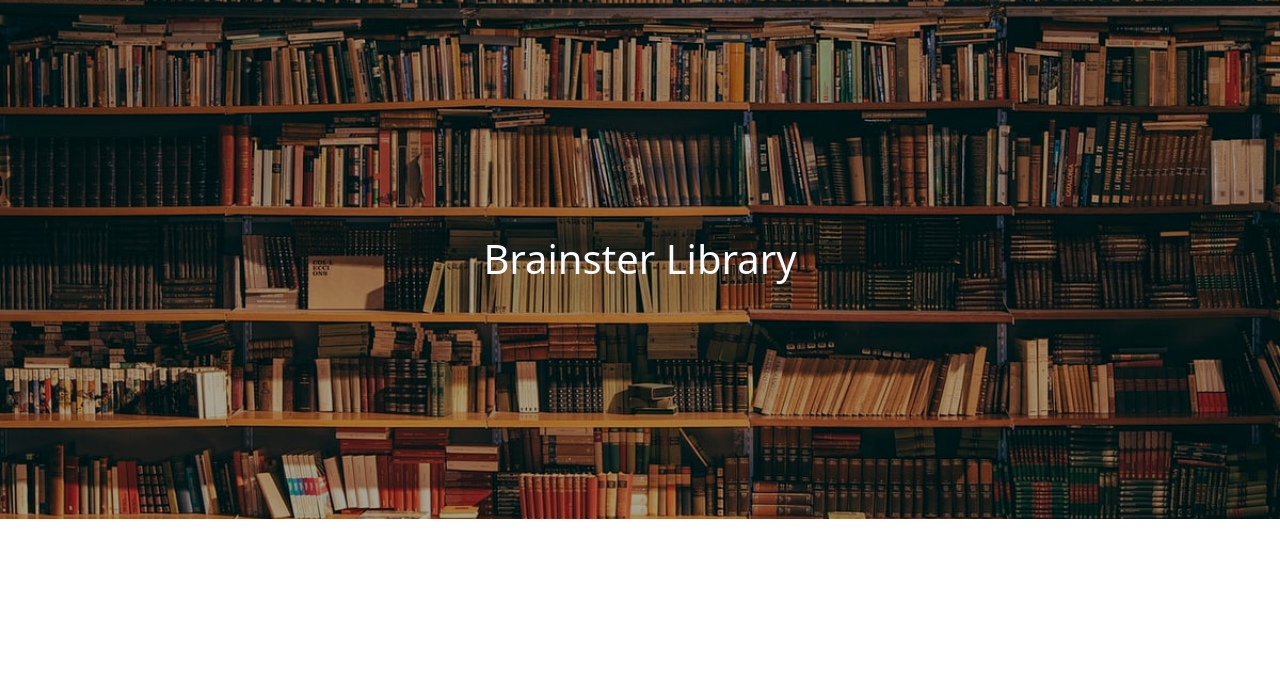
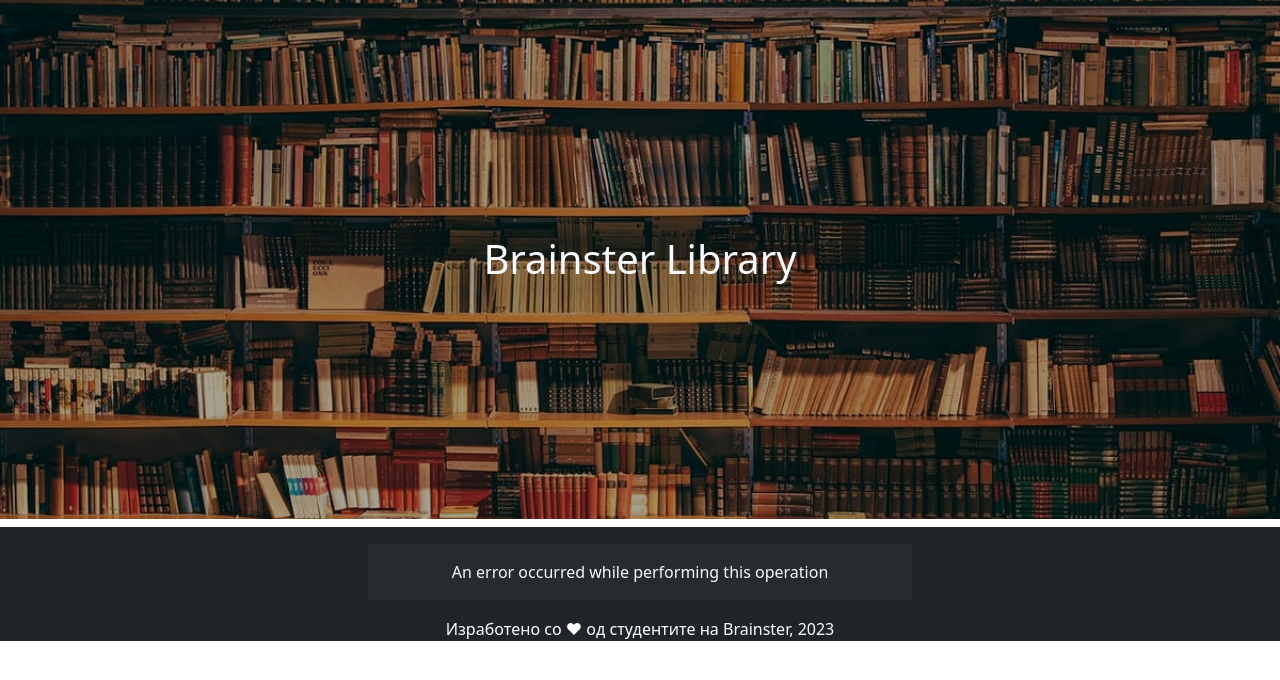
Before and after one commit to stamenco/BrainsterProjects_StamkoBoshkovFS13, a PHP site: page /BrainsterLibrary/ in a window 1280 px wide. Shown: the part 95-775 px from the top of the page. Run offline with PHP 8.4, Linux system fonts and the light colour scheme; some libraries are stand-ins or nearby versions.

Commit message:
footer + footer with random quote done

```diff
--- a/source/assets/style/style.css
+++ b/source/assets/style/style.css
@@ -16,6 +16,11 @@
   width: 50px;
   margin: auto;
 }
+
+/* .h1-outline {
+  -webkit-text-stroke-width: 2px !important;
+  -webkit-text-stroke-color: #ffc107 !important;
+} */
 
 .navbar-brand p {
   font-size: 0.8rem;
--- /dev/null
+++ b/source/layouts/footer.php
@@ -0,0 +1,16 @@
+<footer class="bg-dark text-light text-center">
+    <div class="container py-3">
+        <div class="row justify-content-center align-items-center">
+            <div class="col-md-12 col-xl-6">
+                <div class="card text-light rounded" style="background-color: #8989890f;">
+                    <div id="quoteError" class="card-body p-3">An error occurred while performing this operation</div>
+                </div>
+            </div>
+        </div>
+    </div>
+    <div class="col d-flex justify-content-center">
+        <span class="text-white f-13 f-var">Изработено со <span class="heart-color">&#10084;</span> од
+            студентите на <span class="font-weight-bold">Brainster</span>,
+            2023</span>
+    </div>
+</footer>
--- a/source/views/home.php
+++ b/source/views/home.php
@@ -5,13 +5,12 @@
 require_once __DIR__ . "/../layouts/navbar.php"; ?>
 
 <div id="banner" class="d-flex justify-content-center align-items-center">
-    <!-- <p class="display-3 text-capitalize text-light mb-0">brainster library</p> -->
     <h1 class="text-capitalize text-light mb-0">brainster library</h1>
 </div>
 
 <div class="container my-2" id="notification"></div>
 
-
+<?php require_once __DIR__ . "/../layouts/footer.php"; ?>
 <?php require_once __DIR__ . "/../layouts/scripts.php"; ?>
 <script src="<?= PATH . "source/assets/js/footer.js" ?>"></script>
 <script type="module" src="<?= PATH . "source/assets/js/modules.js" ?>"></script>
```
Also changed, not shown: source/assets/js/footer.js (+9 -6 lines).
